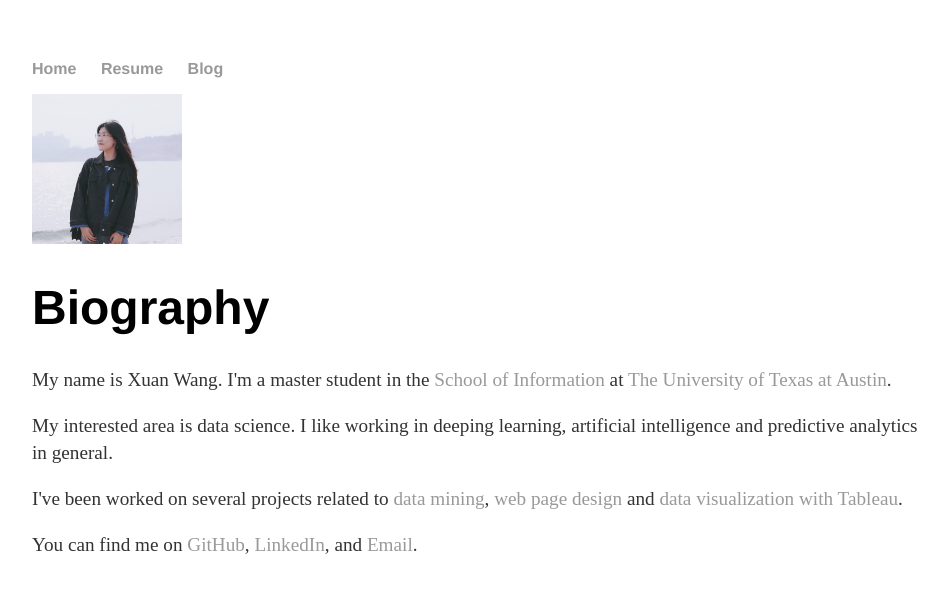
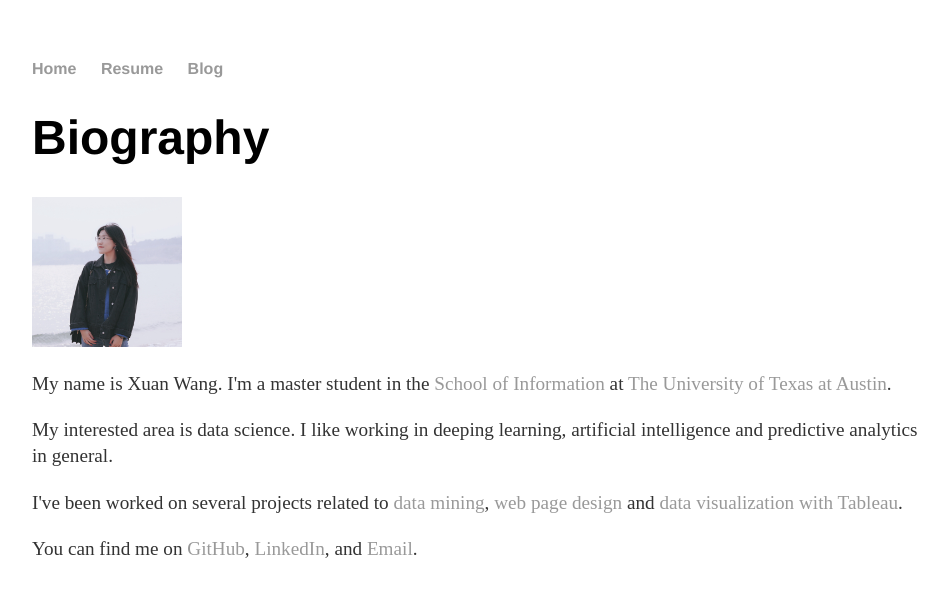
Before and after one commit to xxuanwang-zz/Portfolio, a Jekyll site: the page built from index.html, in a window 1280 px wide. Shown: the top 597 px of the page, without its empty margins (160-1108 px from the left). Built offline with Jekyll 4.4.1, drawn with Linux system fonts in a browser that asks for light colours.

Commit message:
Update index.html

```diff
--- a/index.html
+++ b/index.html
@@ -3,12 +3,11 @@ layout: default
 title: Xuan Wang
 ---
 <div class="container">
-  <img src="./img/me.jpg" height="150"/>
   <header>
     <h1>Biography</h1>
   </header>
   <section id="about">
-
+    <img src="./img/me.jpg" height="150"/>
     <p>
       My name is Xuan Wang. I'm a master student in the <a href="https://www.ischool.utexas.edu/">School of Information</a> at <a href="https://www.utexas.edu/">The University of Texas at Austin</a>.
     </p>
```
